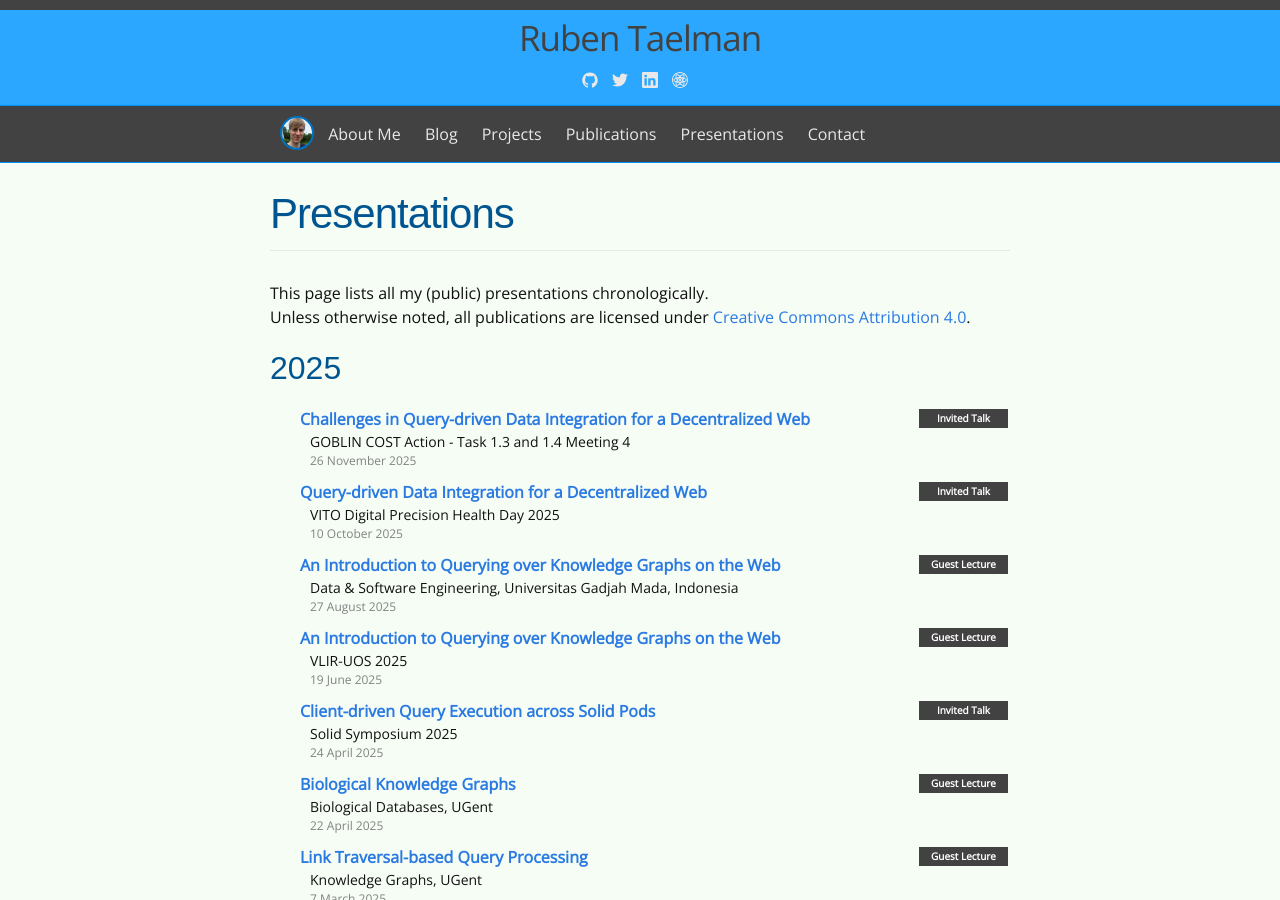
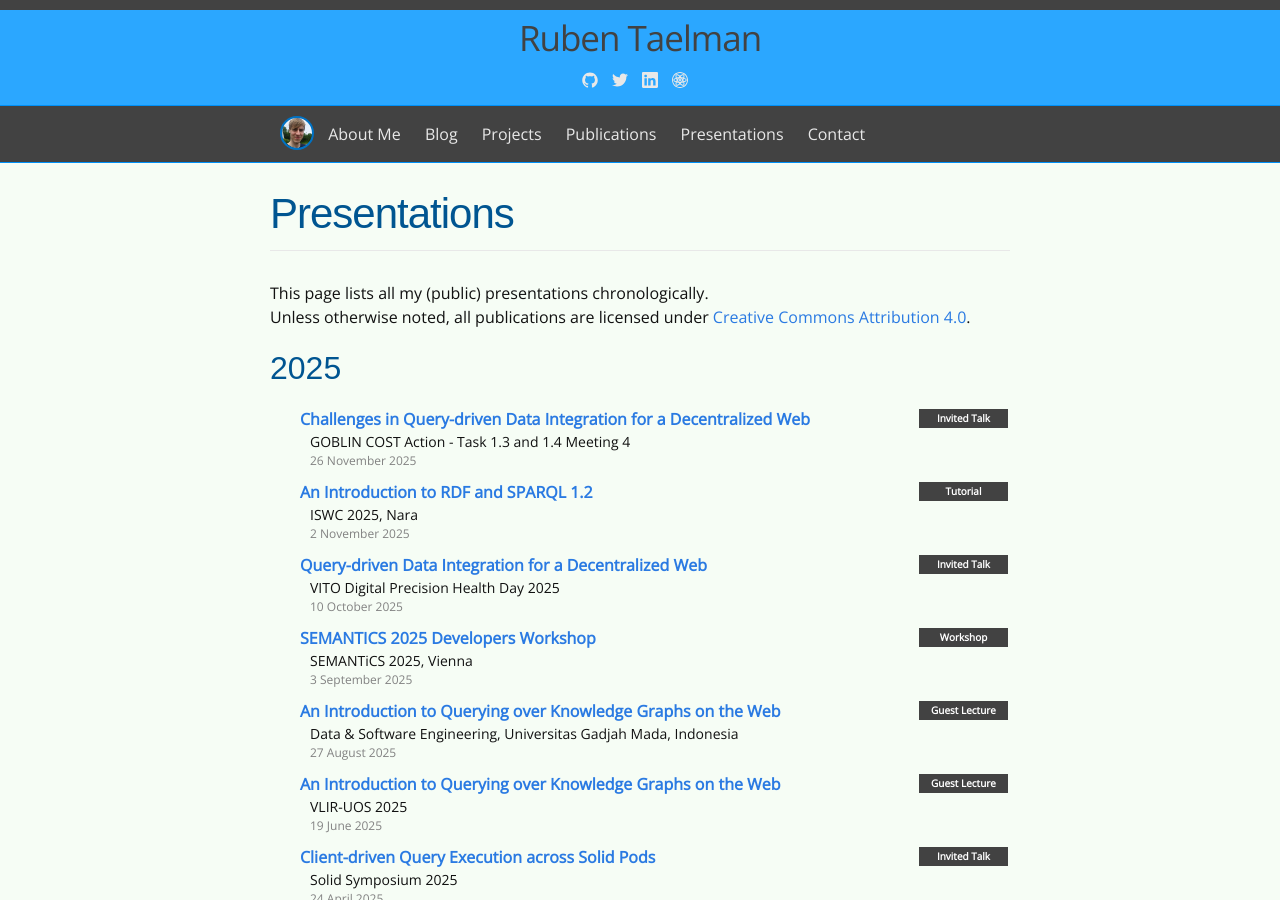
Before and after one commit to rubensworks/rubensworks.net, a Jekyll site: the page built from presentations.md, in a window 1280 px wide and 900 px high. Built offline with Jekyll 4.4.1, drawn with Linux system fonts in a browser that asks for light colours; some web fonts are replaced.

Commit message:
Add presentations for ISWC 2025 and SEMANTICS 2025

```diff
--- a/_data/presentations.yml
+++ b/_data/presentations.yml
@@ -13,12 +13,24 @@
     date: "26 November 2025"
     url: "https://www.rubensworks.net/raw/slides/2025/goblin-challengesquerydecentralized/"
     type: "Invited Talk"
+"2025-iswc-tutorial-rdfsparql-12":
+    title: "An Introduction to RDF and SPARQL 1.2"
+    venue: "ISWC 2025, Nara"
+    date: "2 November 2025"
+    url: "https://www.w3.org/Talks/2025/iswc-tutorial-rdfsparql-12/"
+    type: "Tutorial"
 "2025-vito-dph-querydecentralized":
     title: "Query-driven Data Integration for a Decentralized Web"
     venue: "VITO Digital Precision Health Day 2025"
     date: "10 October 2025"
     url: "https://www.rubensworks.net/raw/slides/2025/vito-dph-querydecentralized/"
     type: "Invited Talk"
+"2025-semantics-semdev":
+    title: "SEMANTICS 2025 Developers Workshop"
+    venue: "SEMANTiCS 2025, Vienna"
+    date: "3 September 2025"
+    url: "https://semantics2025.semdev.org/"
+    type: "Workshop"
 "2025-ugm-queryingkgs":
     title: "An Introduction to Querying over Knowledge Graphs on the Web"
     venue: "Data & Software Engineering, Universitas Gadjah Mada, Indonesia"
```
